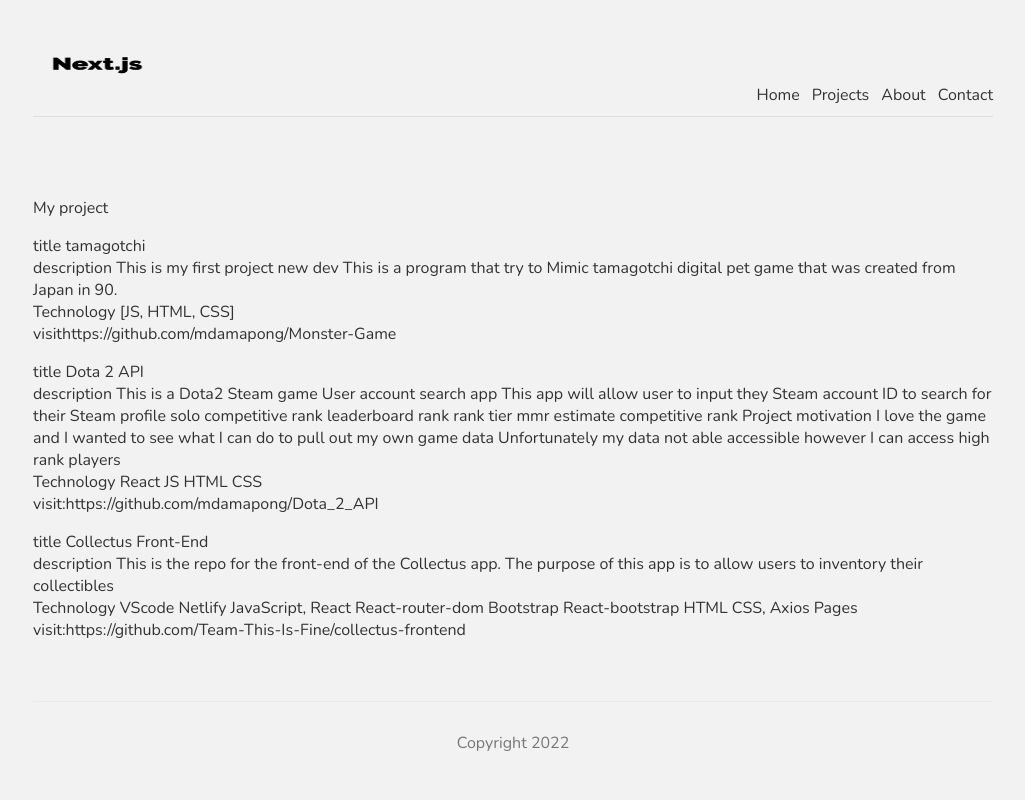
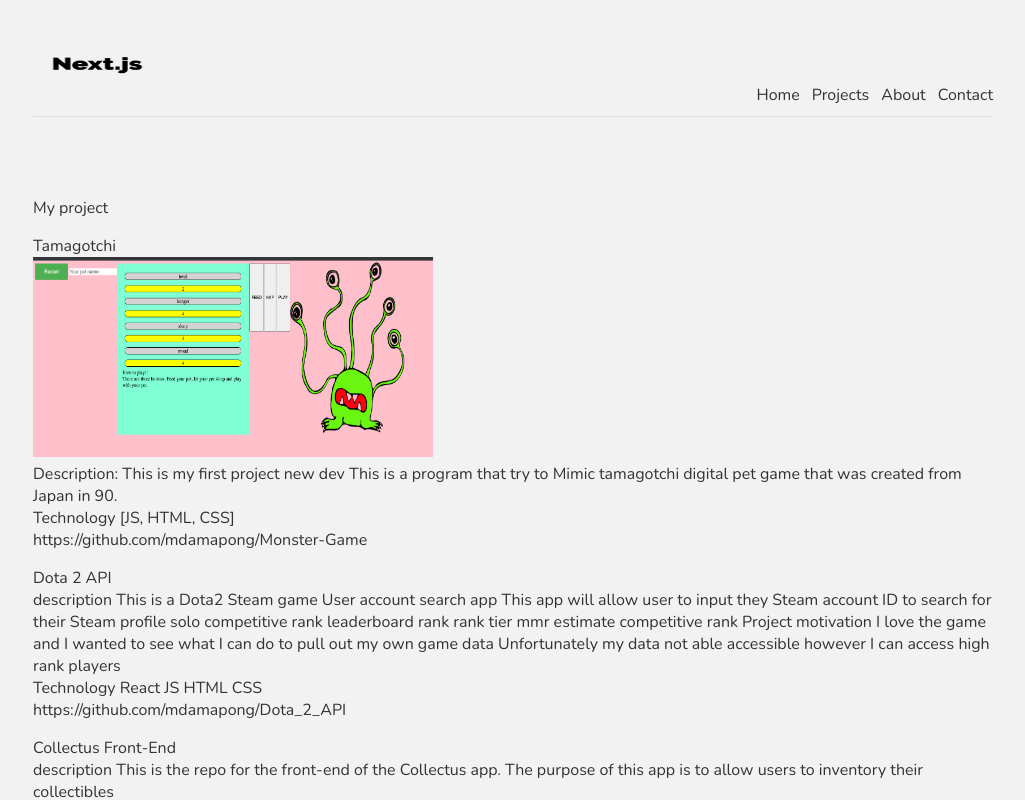
Before and after one commit to mdamapong/portfolio-, a Next.js app: page /project in a window 1280 px wide. Shown: the top 800 px of the page, without its empty margins (127-1152 px from the left). Built offline with nearby package versions, Linux system fonts and the light colour scheme.

Commit message:
adding info

```diff
--- a/pages/contact.js
+++ b/pages/contact.js
@@ -125,6 +125,7 @@
 									Submit
 								</button>
 							</form>
+							<p>You can also email me at mdamapong@gmail.com</p>
 						</div>
 					</div>
 				</div>
--- a/pages/project.js
+++ b/pages/project.js
@@ -1,36 +1,23 @@
 import React, { createContext, useEffect, useState, useContext } from 'react';
-import axios from 'axios';
-import styles from '../styles/News.module.css';
-import Link from 'next/link';
-import {
-	FacebookShareButton,
-	FacebookIcon,
-	PinterestShareButton,
-	PinterestIcon,
-	RedditShareButton,
-	RedditIcon,
-	WhatsappShareButton,
-	WhatsappIcon,
-	LinkedinShareButton,
-	LinkedinIcon,
-} from 'next-share';
+import Image from 'next/image';
 
 export default function Projects(props) {
 	return (
 		<>
 			<div>My project</div>
+
 			<p>
-				title tamagotchi
-				<br /> description This is my first project new dev This is a program
+				Tamagotchi <br />
+				<Image src='/Game.png' alt='Log' width={400} height={200} />
+				<br /> Description: This is my first project new dev This is a program
 				that try to Mimic tamagotchi digital pet game that was created from
 				Japan in 90. <br /> Technology [JS, HTML, CSS] <br />
-				visit
 				<a href='https://github.com/mdamapong/Monster-Game'>
 					https://github.com/mdamapong/Monster-Game
 				</a>
 			</p>
 			<p>
-				title Dota 2 API
+				Dota 2 API
 				<br /> description This is a Dota2 Steam game User account search app
 				This app will allow user to input they Steam account ID to search for
 				their Steam profile solo competitive rank leaderboard rank rank tier mmr
@@ -38,19 +25,17 @@
 				wanted to see what I can do to pull out my own game data Unfortunately
 				my data not able accessible however I can access high rank players{' '}
 				<br /> Technology React JS HTML CSS <br />
-				visit:
 				<a href='https://github.com/mdamapong/Dota_2_API'>
 					https://github.com/mdamapong/Dota_2_API
 				</a>
 			</p>
 			<p>
-				title Collectus Front-End
+				Collectus Front-End
 				<br /> description This is the repo for the front-end of the Collectus
 				app. The purpose of this app is to allow users to inventory their
 				collectibles <br /> Technology VScode Netlify JavaScript, React
 				React-router-dom Bootstrap React-bootstrap HTML CSS, Axios Pages
 				<br />
-				visit:
 				<a href='https://github.com/Team-This-Is-Fine/collectus-frontend'>
 					https://github.com/Team-This-Is-Fine/collectus-frontend
 				</a>
```
Also changed, not shown: pages/about.js (+6 -3 lines), public/Dota2.png (added), public/Game.png (added).
